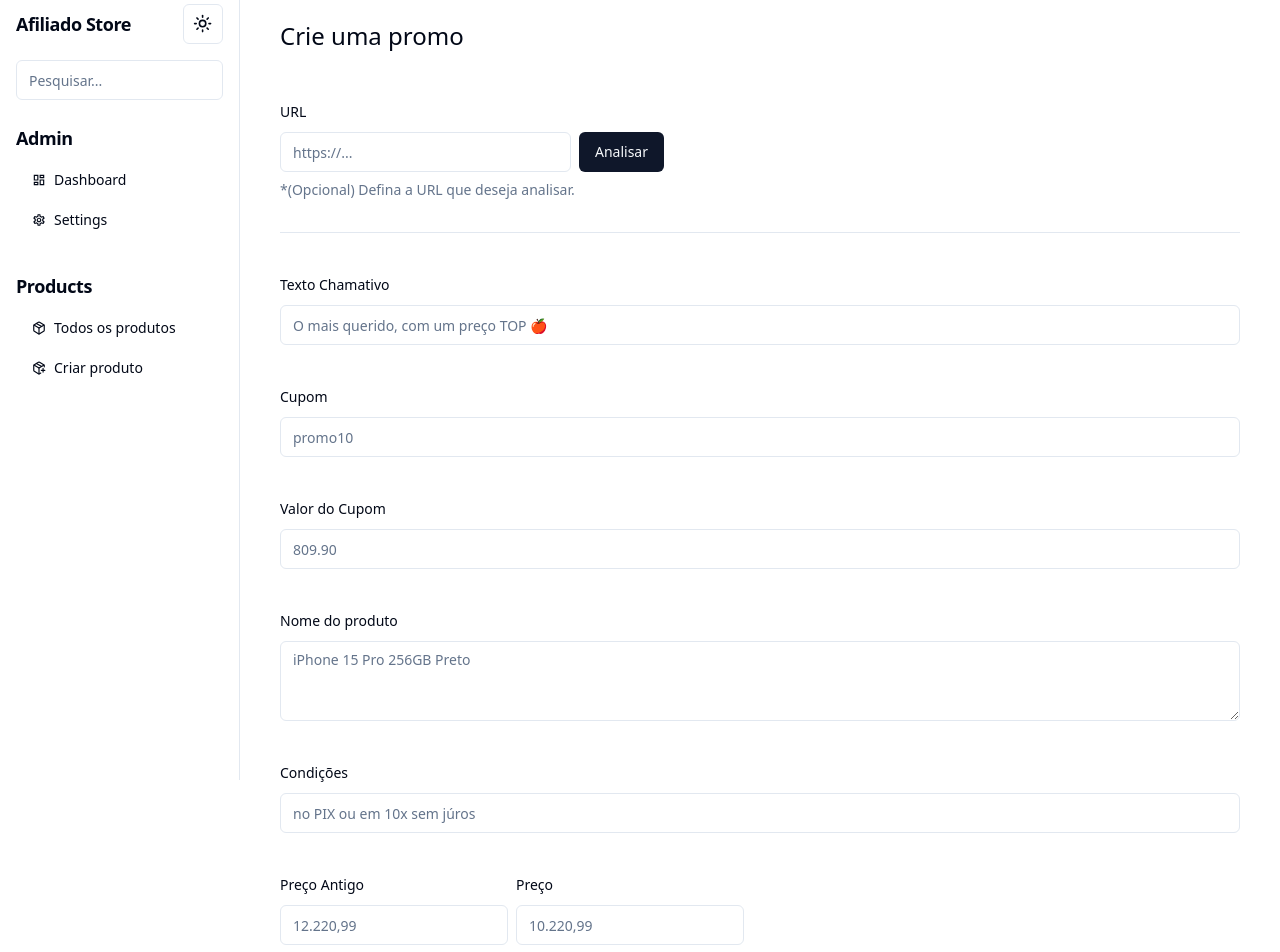
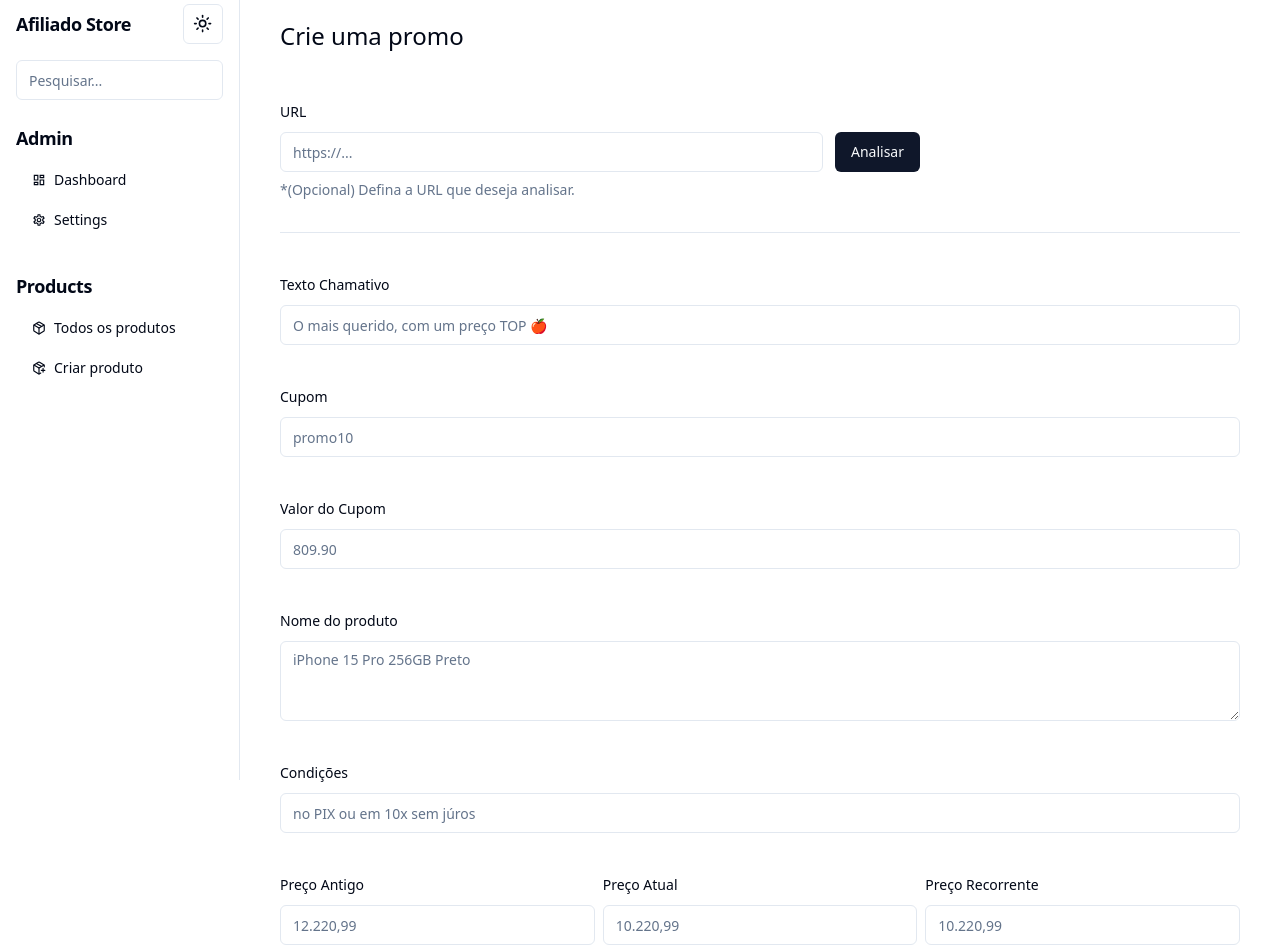
Before and after one commit to kennedysmartins/afiliado-store, a Next.js app: page /admin/products/create in a window 1280 px wide. Shown: the part 20-972 px from the top of the page. Built offline with nearby package versions, Linux system fonts and the light colour scheme; no server answers.

Commit message:
fix style prices and skeletons

```diff
--- a/src/components/FormAddProduct.tsx
+++ b/src/components/FormAddProduct.tsx
@@ -129,16 +129,15 @@ export function FormAddProduct() {
             control={form.control}
             name="urlProduct"
             render={({ field }) => (
-            <FormItem>
+              <FormItem className="w-2/3">
                 <FormLabel>URL</FormLabel>
                 <FormControl>
-                <div className="flex w-full max-w-sm items-center space-x-2">
+                  <div className="flex gap-3 items-center">
                     <Input
                       placeholder="https://..."
                       {...field}
                       {...form.register("urlProduct")}
                     />
-
                     <Button onClick={onAnalyze}>Analisar</Button>
                   </div>
                 </FormControl>
@@ -225,12 +224,12 @@ export function FormAddProduct() {
           )}
         />
 
-        <div className="flex w-full min-w-full gap-2">
+        <div className="flex w-full justify-between gap-2">
           <FormField
             control={form.control}
             name="originalPrice"
             render={({ field }) => (
-              <FormItem>
+              <FormItem className="w-full">
                 <FormLabel>Preço Antigo</FormLabel>
                 <FormControl>
                   <Input placeholder="12.220,99" {...field} />
@@ -244,8 +243,21 @@ export function FormAddProduct() {
             control={form.control}
             name="currentPrice"
             render={({ field }) => (
-              <FormItem>
-                <FormLabel>Preço</FormLabel>
+              <FormItem className="w-full">
+                <FormLabel>Preço Atual</FormLabel>
+                <FormControl>
+                  <Input placeholder="10.220,99" {...field} />
+                </FormControl>
+                <FormMessage />
+              </FormItem>
+            )}
+          />
+          <FormField
+            control={form.control}
+            name="recurrencePrice"
+            render={({ field }) => (
+              <FormItem className="w-full">
+                <FormLabel>Preço Recorrente</FormLabel>
                 <FormControl>
                   <Input placeholder="10.220,99" {...field} />
                 </FormControl>
@@ -293,7 +305,10 @@ export function FormAddProduct() {
             <FormItem>
               <FormLabel>Anúncio</FormLabel>
               <FormControl>
-                <Input placeholder="Essa oferta pode acabar a qualquer momento!" {...field} />
+                <Input
+                  placeholder="Essa oferta pode acabar a qualquer momento!"
+                  {...field}
+                />
               </FormControl>
               <FormMessage />
             </FormItem>
--- a/src/components/FormEditProduct.tsx
+++ b/src/components/FormEditProduct.tsx
@@ -152,9 +152,9 @@ export function FormEditProduct({ id }: { id: string }) {
           name="catchyText"
           render={({ field }) => (
             <FormItem>
+                  <FormLabel>Texto Chamativo</FormLabel>
               {product ? (
                 <>
-                  <FormLabel>Texto Chamativo</FormLabel>
                   <FormControl>
                     <Input
                       placeholder="O mais querido, com um preço TOP 🍎"
@@ -163,11 +163,9 @@ export function FormEditProduct({ id }: { id: string }) {
                   </FormControl>
                   <FormMessage />
                 </>
-
               ) : (
                 <Skeleton className="w-full h-10" />
               )}
-
             </FormItem>
           )}
         />
@@ -177,19 +175,17 @@ export function FormEditProduct({ id }: { id: string }) {
           name="cupom"
           render={({ field }) => (
             <FormItem>
+                  <FormLabel>Cupom</FormLabel>
               {product ? (
                 <>
-              <FormLabel>Cupom</FormLabel>
                   <FormControl>
                     <Input placeholder="promo10" {...field} />
                   </FormControl>
                   <FormMessage />
                 </>
-
               ) : (
                 <Skeleton className="w-full h-10" />
               )}
-
             </FormItem>
           )}
         />
@@ -199,19 +195,17 @@ export function FormEditProduct({ id }: { id: string }) {
           name="cupomValue"
           render={({ field }) => (
             <FormItem>
+                  <FormLabel>Valor do Cupom</FormLabel>
               {product ? (
                 <>
-              <FormLabel>Valor do Cupom</FormLabel>
                   <FormControl>
                     <Input placeholder="809.90" {...field} />
                   </FormControl>
                   <FormMessage />
                 </>
-
               ) : (
                 <Skeleton className="w-full h-10" />
               )}
-
             </FormItem>
           )}
         />
@@ -221,19 +215,20 @@ export function FormEditProduct({ id }: { id: string }) {
           name="title"
           render={({ field }) => (
             <FormItem>
+                  <FormLabel>Nome do produto</FormLabel>
               {product ? (
                 <>
-              <FormLabel>Nome do produto</FormLabel>
                   <FormControl>
-                <Textarea placeholder="iPhone 15 Pro 256GB Preto" {...field} />
+                    <Textarea
+                      placeholder="iPhone 15 Pro 256GB Preto"
+                      {...field}
+                    />
                   </FormControl>
                   <FormMessage />
                 </>
-
               ) : (
-                <Skeleton className="w-full h-10" />
+                <Skeleton className="w-full h-20" />
               )}
-
             </FormItem>
           )}
         />
@@ -243,42 +238,41 @@ export function FormEditProduct({ id }: { id: string }) {
           name="conditionPayment"
           render={({ field }) => (
             <FormItem>
+                  <FormLabel>Condições</FormLabel>
               {product ? (
                 <>
-              <FormLabel>Condições</FormLabel>
                   <FormControl>
-                <Input placeholder="no PIX ou em 10x sem júros" {...field} />
+                    <Input
+                      placeholder="no PIX ou em 10x sem júros"
+                      {...field}
+                    />
                   </FormControl>
                   <FormMessage />
                 </>
-
               ) : (
                 <Skeleton className="w-full h-10" />
               )}
-
             </FormItem>
           )}
         />
 
-        <div className="flex w-full min-w-full gap-2">
+        <div className="flex w-full justify-between gap-2">
             <FormField
               control={form.control}
               name="originalPrice"
               render={({ field }) => (
-              <FormItem>
+                <FormItem className="w-full">
+                  <FormLabel>Preço Antigo</FormLabel>
                   {product ? (
                 <>
-                <FormLabel>Preço Antigo</FormLabel>
                   <FormControl>
                     <Input placeholder="12.220,99" {...field} />
                   </FormControl>
                   <FormMessage />
                   </>
-
               ) : (
                 <Skeleton className="w-full h-10" />
               )}
-
                 </FormItem>
               )}
             />
@@ -287,20 +281,38 @@ export function FormEditProduct({ id }: { id: string }) {
               control={form.control}
               name="currentPrice"
               render={({ field }) => (
-              <FormItem>
+                <FormItem className="w-full">
+                  <FormLabel>Preço Atual</FormLabel>
                   {product ? (
                 <>
-                <FormLabel>Preço</FormLabel>
                   <FormControl>
                     <Input placeholder="10.220,99" {...field} />
                   </FormControl>
                   <FormMessage />
                   </>
-
               ) : (
                 <Skeleton className="w-full h-10" />
               )}
+                </FormItem>
+              )}
+            />
 
+            <FormField
+              control={form.control}
+              name="recurrencePrice"
+              render={({ field }) => (
+                <FormItem className="w-full">
+                  <FormLabel>Preço Recorrente</FormLabel>
+                  {product ? (
+                <>
+                  <FormControl>
+                    <Input placeholder="10.220,99" {...field} />
+                  </FormControl>
+                  <FormMessage />
+                  </>
+              ) : (
+                <Skeleton className="w-full h-10" />
+              )}
                 </FormItem>
               )}
             />
@@ -311,9 +323,9 @@ export function FormEditProduct({ id }: { id: string }) {
           name="buyLink"
           render={({ field }) => (
             <FormItem>
+                  <FormLabel>Link de compra</FormLabel>
               {product ? (
                 <>
-              <FormLabel>Link de compra</FormLabel>
                   <FormControl>
                     <Input
                       placeholder="https://amazon.com.br/DSKJADSJ"
@@ -322,11 +334,9 @@ export function FormEditProduct({ id }: { id: string }) {
                   </FormControl>
                   <FormMessage />
                 </>
-
               ) : (
                 <Skeleton className="w-full h-10" />
               )}
-
             </FormItem>
           )}
         />
@@ -336,19 +346,17 @@ export function FormEditProduct({ id }: { id: string }) {
           name="image"
           render={({ field }) => (
             <FormItem>
+                  <FormLabel>URL da Imagem</FormLabel>
               {product ? (
                 <>
-              <FormLabel>URL da Imagem</FormLabel>
                   <FormControl>
                     <Input placeholder="https://..." {...field} />
                   </FormControl>
                   <FormMessage />
                 </>
-
               ) : (
                 <Skeleton className="w-full h-10" />
               )}
-
             </FormItem>
           )}
         />
@@ -358,19 +366,20 @@ export function FormEditProduct({ id }: { id: string }) {
           name="announcement"
           render={({ field }) => (
             <FormItem>
+                  <FormLabel>Anúncio</FormLabel>
               {product ? (
                 <>
-              <FormLabel>Anúncio</FormLabel>
                   <FormControl>
-                <Input placeholder="Essa oferta pode acabar a qualquer momento!" {...field} />
+                    <Input
+                      placeholder="Essa oferta pode acabar a qualquer momento!"
+                      {...field}
+                    />
                   </FormControl>
                   <FormMessage />
                 </>
-
               ) : (
                 <Skeleton className="w-full h-10" />
               )}
-
             </FormItem>
           )}
         />
@@ -380,30 +389,25 @@ export function FormEditProduct({ id }: { id: string }) {
           name="website"
           render={({ field }) => (
             <FormItem>
+                  <FormLabel>Website</FormLabel>
               {product ? (
                 <>
-              <FormLabel>Website</FormLabel>
                   <FormControl>
                     <Input placeholder="Amazon" {...field} />
                   </FormControl>
                   <FormMessage />
                 </>
-
               ) : (
                 <Skeleton className="w-full h-10" />
               )}
-
             </FormItem>
           )}
         />
-        {
-          product ? (
+        {product ? (
           <Button type="submit">Editar Produto</Button>
-
-          ):(
-            <Skeleton className="w-28 h-10" />
-          )
-        }
+        ) : (
+          <Skeleton className="w-32 h-10" />
+        )}
       </form>
     </Form>
   )
```
Lines whose indentation alone changed are shown as unchanged.
